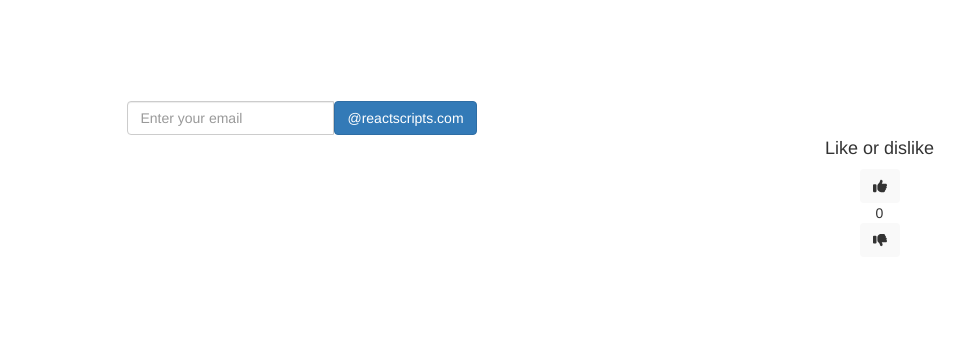
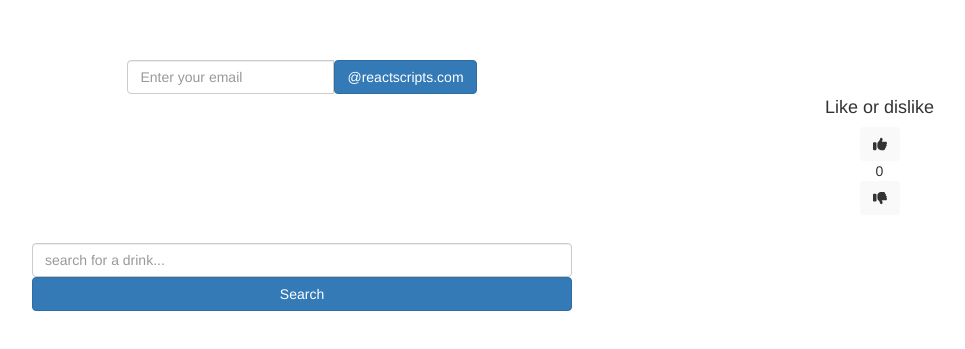
Before and after one commit to suo3/react-testing-library, a React (Vite) app: page / in a window 1280 px wide. Shown: the part 207-556 px from the top of the page, without its empty margins (53-1018 px from the left). Built offline with nearby package versions, Linux system fonts and the light colour scheme.

Commit message:
add drinks search

```diff
--- a/src/App.tsx
+++ b/src/App.tsx
@@ -3,12 +3,14 @@ import Vote from "./vote";
 import "./App.css";
 import { Container } from "react-bootstrap";
 import EmployeeEmail from "./employeeEmail";
+import DrinkSearch from "./drinkSearch";
 
 function App() {
   return (
     <Container className='App'>
       <EmployeeEmail />
       <Vote totalGlobalLikes={0} />
+      <DrinkSearch />
     </Container>
   );
 }
--- /dev/null
+++ b/src/drinkSearch.tsx
@@ -0,0 +1,88 @@
+import * as React from "react";
+import fetchDrinks from "./api/fetchDrinks";
+import { Button, Card, Col, Form } from "react-bootstrap";
+
+const DrinkSearch = () => {
+  const [drinks, setDrinks] = React.useState([]);
+  const [drinkQuery, setDrinkQuery] = React.useState("");
+  const [error, setError] = React.useState(false);
+
+  const handleDrinkQuery = async (e) => {
+    e.preventDefault();
+    if (drinkQuery) {
+      try {
+        const data = await fetchDrinks(drinkQuery);
+
+        setDrinks(data);
+      } catch (error) {
+        setError(error);
+      }
+    }
+
+    setDrinkQuery("");
+  };
+
+  const drinkResults = () => {
+    const ingredientList = (drink) => {
+      const ingredients = [];
+      const maxIngredients = 15;
+      for (let i = 1; i <= maxIngredients; i++) {
+        const ingredient = drink["strIngredient" + i];
+        if (ingredient) {
+          ingredients.push(ingredient);
+        }
+      }
+      return ingredients;
+    };
+
+    return drinks.map((drink) => {
+      return (
+        <Card
+          key={drink.idDrink}
+          className='card m-2'
+          style={{ width: "20rem" }}>
+          <img
+            src={drink.strDrinkThumb}
+            className='card-img-top'
+            alt={drink.strDrink}
+          />
+          <Card.Body>
+            <h5 className='card-title text-center'>{drink.strDrink}</h5>
+            <h6 className='text-center font-weight-bold'>Ingredients</h6>
+            <div className='d-flex flex-wrap justify-content-center border-top'>
+              {ingredientList(drink).map((ingredient, index) => (
+                <div className='p-1' key={ingredient + index}>
+                  {ingredient}
+                </div>
+              ))}
+            </div>
+            <h6 className='text-center font-weight-bold'>Instructions</h6>
+            <p className='card-text border-top'>{drink.strInstructions}</p>
+          </Card.Body>
+        </Card>
+      );
+    });
+  };
+
+  return (
+    <Col md={6}>
+      <Form className='form-group m-auto w-50 pt-2' onSubmit={handleDrinkQuery}>
+        <Form.Control
+          className='form-control'
+          placeholder='search for a drink...'
+          type='search'
+          value={drinkQuery}
+          onChange={(event) => setDrinkQuery(event.target.value)}
+        />
+        <Button className='btn btn-primary mt-2 btn-block' type='submit'>
+          Search
+        </Button>
+      </Form>
+      {drinks && <div className='d-flex flex-wrap'>{drinkResults()}</div>}
+      {!drinks && <h5 className='text-center mt-5'>🍹 No drinks found 🍹</h5>}
+      {error && <h5 className='text-center mt-5'>🛑 Service unavailable 🛑</h5>}
+    </Col>
+  );
+};
+
+export default DrinkSearch;
```
